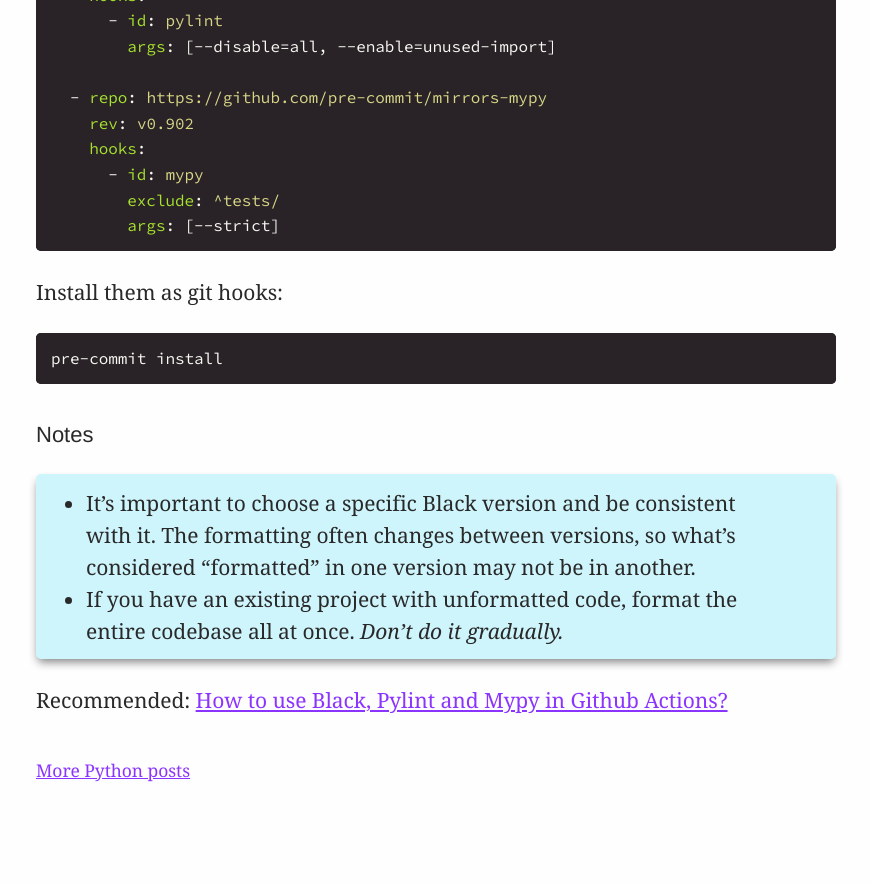
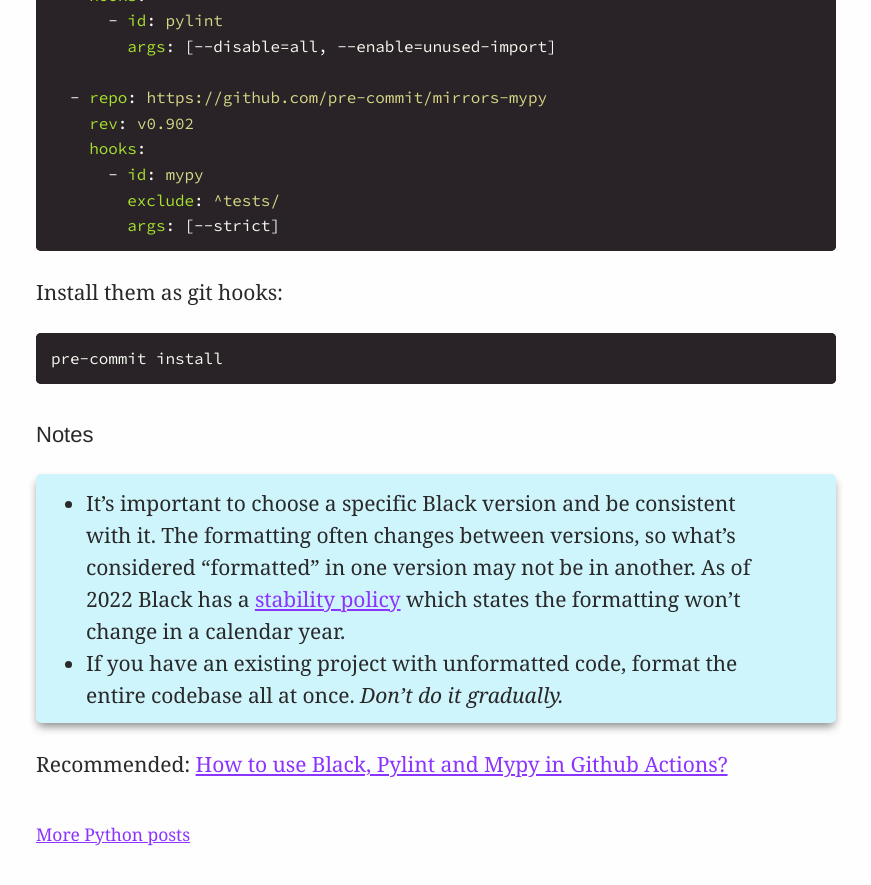
Before and after one commit to explodinglabs/explodinglabs.github.io, a Jekyll site: the page built from docs/_posts/python/2021-07-01-code-quality-pre-commit.markdown, in a window 1280 px wide and 900 px high, scrolled down 1053 px. Shown: the top 885 px of the window, without its empty margins (204-1075 px from the left). Built offline with Jekyll 4.4.1, drawn with Linux system fonts in a browser that asks for light colours; before the commit the page ends 1889 px from its top, so only the background shows below that.

Commit message:
Update 2021-07-01-code-quality-pre-commit.markdown

```diff
--- a/docs/_posts/python/2021-07-01-code-quality-pre-commit.markdown
+++ b/docs/_posts/python/2021-07-01-code-quality-pre-commit.markdown
@@ -62,7 +62,7 @@
 
 - It's important to choose a specific Black version and be consistent with it.
   The formatting often changes between versions, so what's considered
-  "formatted" in one version may not be in another.
+  "formatted" in one version may not be in another. As of 2022 Black has a [stability policy](https://black.readthedocs.io/en/stable/the_black_code_style/index.html) which states the formatting won't change in a calendar year.
 - If you have an existing project with unformatted code, format the entire
   codebase all at once. _Don't do it gradually._
 
```
